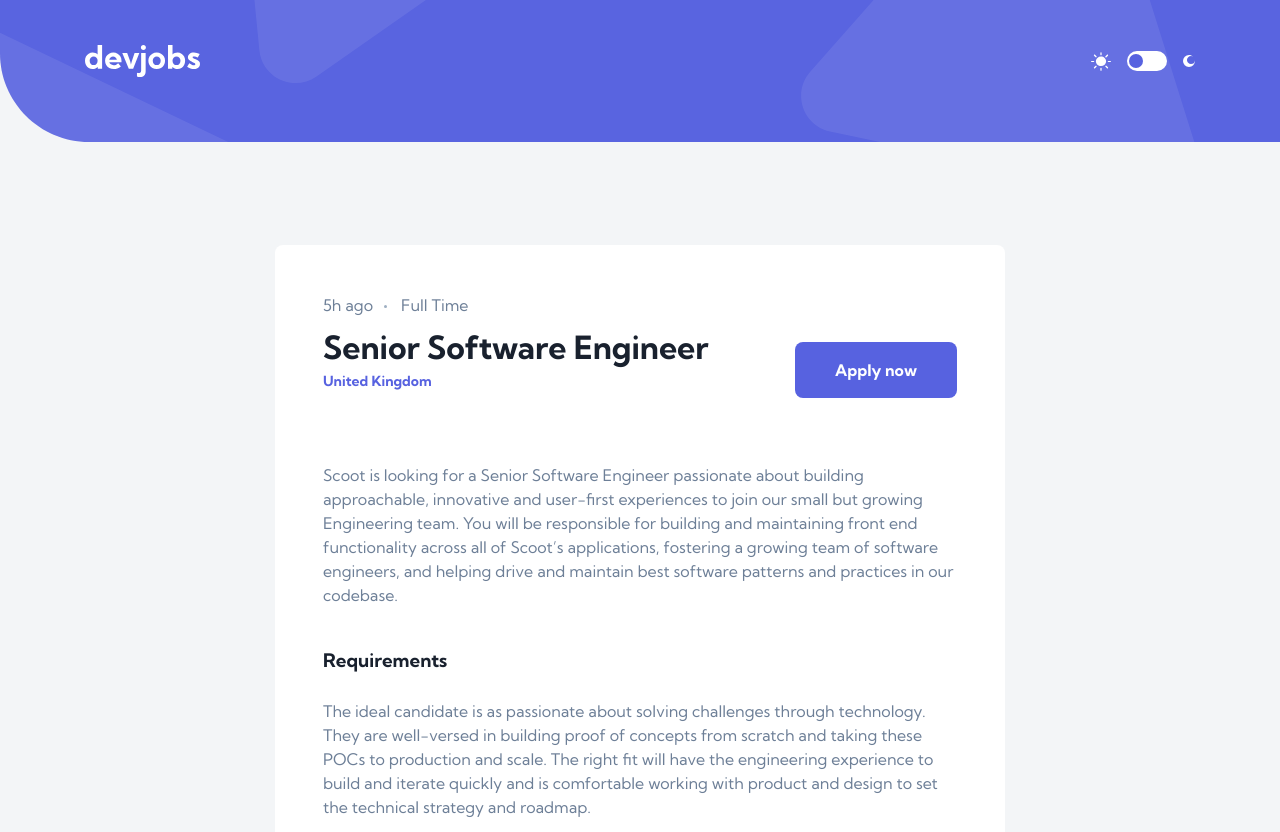
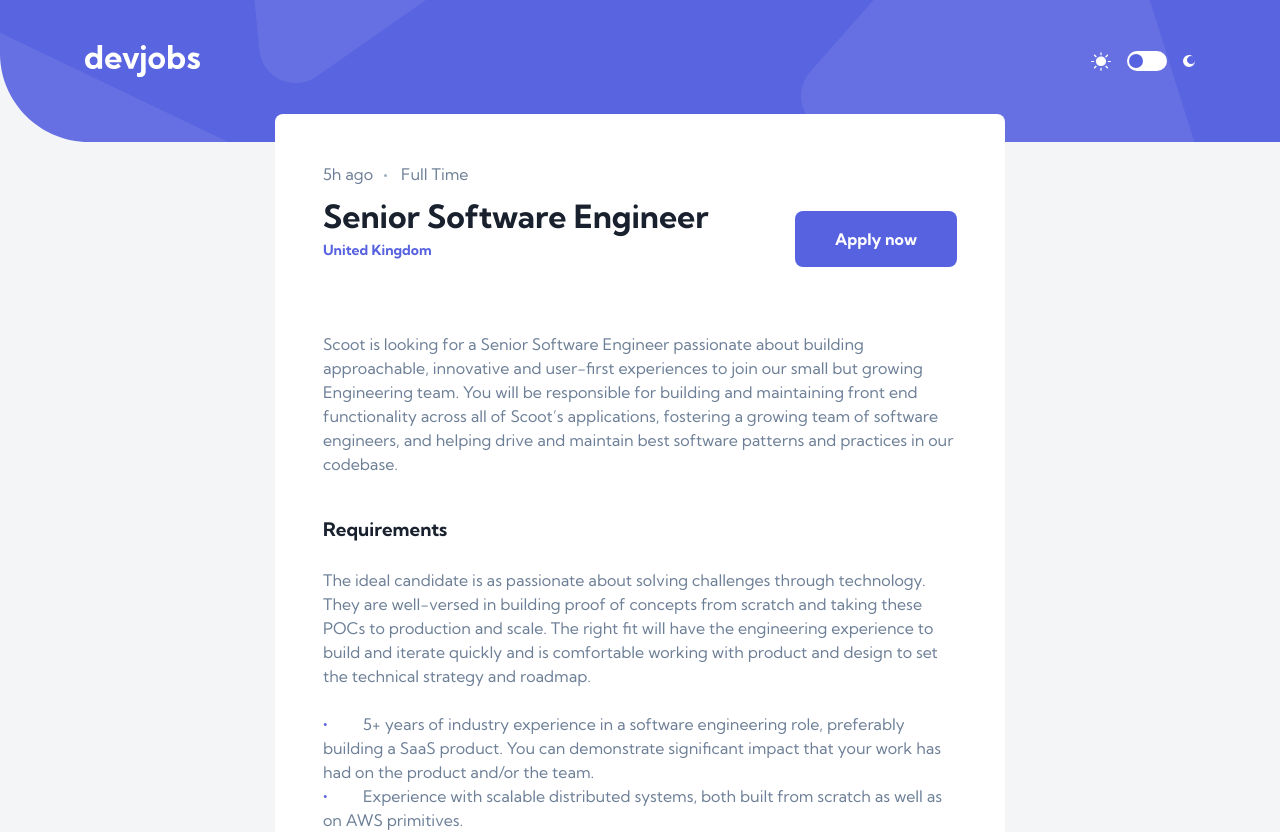
Before and after one commit to nivancheva/devjobs-web-app-react, a React (Vite) app: page / in a window 1280 px wide. Shown: the top 832 px of the page. Built offline with nearby package versions, Linux system fonts and the light colour scheme.

Commit message:
fix button as link and container padding

```diff
--- a/src/components/Button.jsx
+++ b/src/components/Button.jsx
@@ -1,7 +1,12 @@
-export default function Button({ children, primary, onClick }) {
+export default function Button({ children, primary, onClick, href }) {
     return (
         <div>
-            <button onClick={onClick} className={`mobile-button button ${primary ? "button-primary" : "button-secondary"}`}>{children}</button>
+            { href ?
+                <a href={href} target="_blank" className={`button ${primary ? "button-primary" : "button-secondary"}`}>{children}</a>
+                :
+                <button onClick={onClick} className={`button ${primary ? "button-primary" : "button-secondary"}`}>{children}</button>
+            }
+
         </div>
     )
 }
--- a/src/components/SelectedJob.css
+++ b/src/components/SelectedJob.css
@@ -1,19 +1,13 @@
-.job-container {
+/* .job-container {
+
+
+} */
+
+.job-details {
     color: var(--job-decription-color);
-    margin-block: 13.375rem 4rem;
     background-color: var(--card-color-bg);
     padding: 2.5rem 1.5rem;
     border-radius: var(--border-radius);
-}
-
-.grid-gap-4 {
-    display: grid;
-    gap: 2.5rem;
-}
-
-.grid-gap-2 {
-    display: grid;
-    gap: 1.5rem
 }
 
 .job_position,
@@ -30,10 +24,6 @@
         margin-bottom: 1.563rem;
     }
 
-    .mobile-button {
-        width: 100%;
-    }
-
     .button-wrapper {
         padding-block: 1.563rem;
     }
@@ -46,8 +36,7 @@
         justify-content: space-between;
     }
 
-    .job-container {
-        margin-block: 8.188rem 3.313rem;
+    .job-details {
         padding: 3rem;
     }
 
@@ -56,8 +45,8 @@
     }
 }
 
-@media (min-width:800px) {
-    .job-container {
-        margin-block: 8.188rem 5rem;
+@media (min-width:850px) {
+    .container.job-container {
+        max-width: 730px;
     }
 }
--- a/src/components/SelectedJob.jsx
+++ b/src/components/SelectedJob.jsx
@@ -8,7 +8,7 @@ export default function SelectedJob({ job }) {
 
             </div>
 
-            <div className='grid-gap-4'>
+            <div className='job-details grid gap-4'>
                 <div>
                     <div className='flex post'>
                         <p className='post-aded'>{job.postedAt}</p>
@@ -20,7 +20,7 @@ export default function SelectedJob({ job }) {
                             <p className='company-location location_job_dscription'>United Kingdom</p>
                         </div>
                         <div className='button-wrapper'>
-                            <Button primary>Apply now</Button>
+                            <Button href={job.apply} primary>Apply now</Button>
                         </div>
                     </div>
 
@@ -28,7 +28,7 @@ export default function SelectedJob({ job }) {
                 </div>
 
 
-                <div className='grid-gap-2'>
+                <div className='grid gap-2'>
                     <h3>Requirements</h3>
                     <p>{job.requirements.content}</p>
                     <ul>
@@ -53,5 +53,6 @@ export default function SelectedJob({ job }) {
                 </div>
             </div>
         </div>
+
     )
 }
--- a/src/index.css
+++ b/src/index.css
@@ -74,9 +74,26 @@ body {
   align-items: center;
 }
 
+.grid {
+  display: grid;
+}
+
+.gap-4 {
+  gap: 2.5rem;
+}
+
+.gap-2 {
+  gap: 1.5rem
+}
+
 .container {
   width: 90%;
   margin-inline: auto;
+}
+
+a.button {
+  text-decoration: none;
+  display: inline-block;
 }
 
 .button {
@@ -106,6 +123,12 @@ body {
 
 .button-secondary:hover {
   background-color: var(--btn-secondary-hover);
+}
+
+@media (max-width:767rem) {
+    .button {
+        width: 100%;
+    }
 }
 
 form {
@@ -163,15 +186,8 @@ li {
   counter-increment: li
 }
 
-@media (min-width: 768px) {
-}
-
 @media (min-width: 850px) {
   .container {
     max-width: 1110px;
   }
-
-  .job-container {
-    max-width: 730px;
-  }
 }
```
